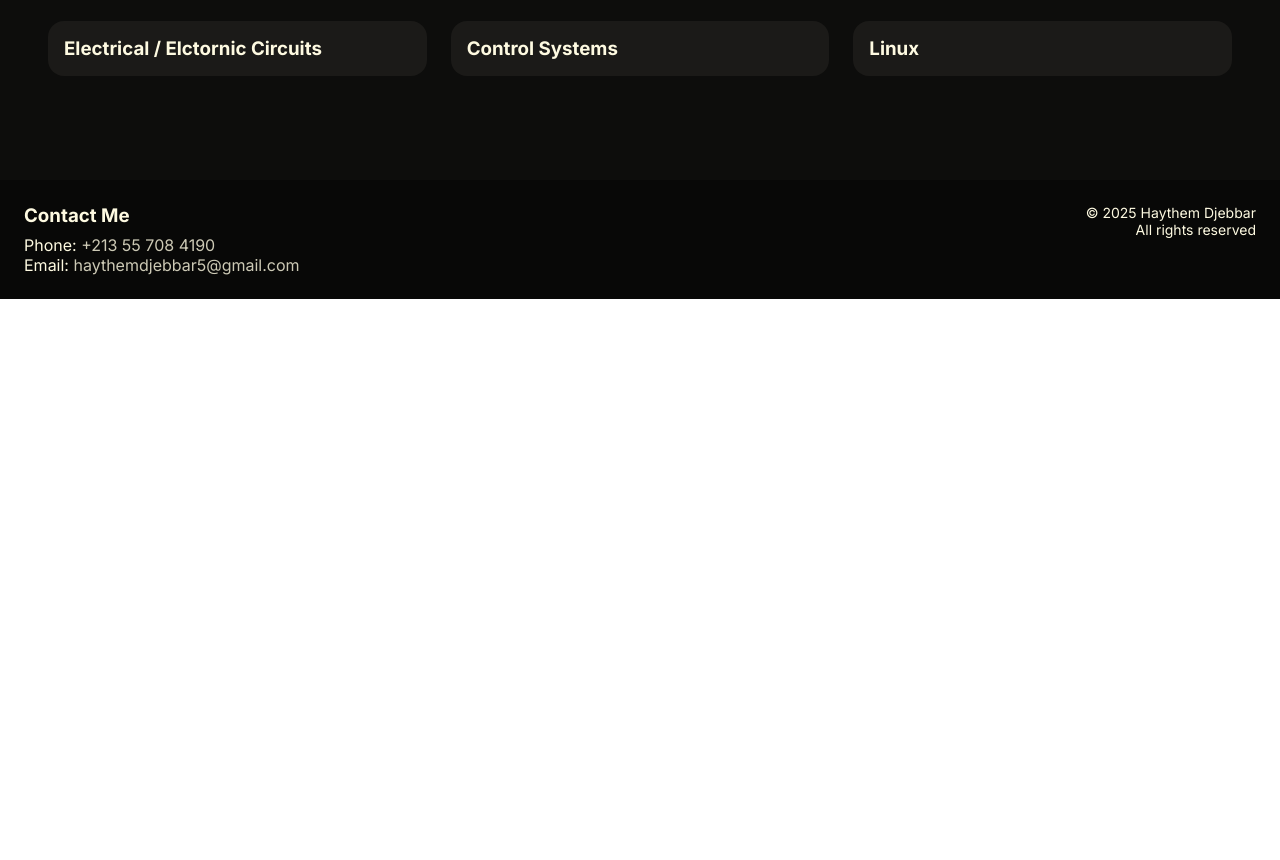
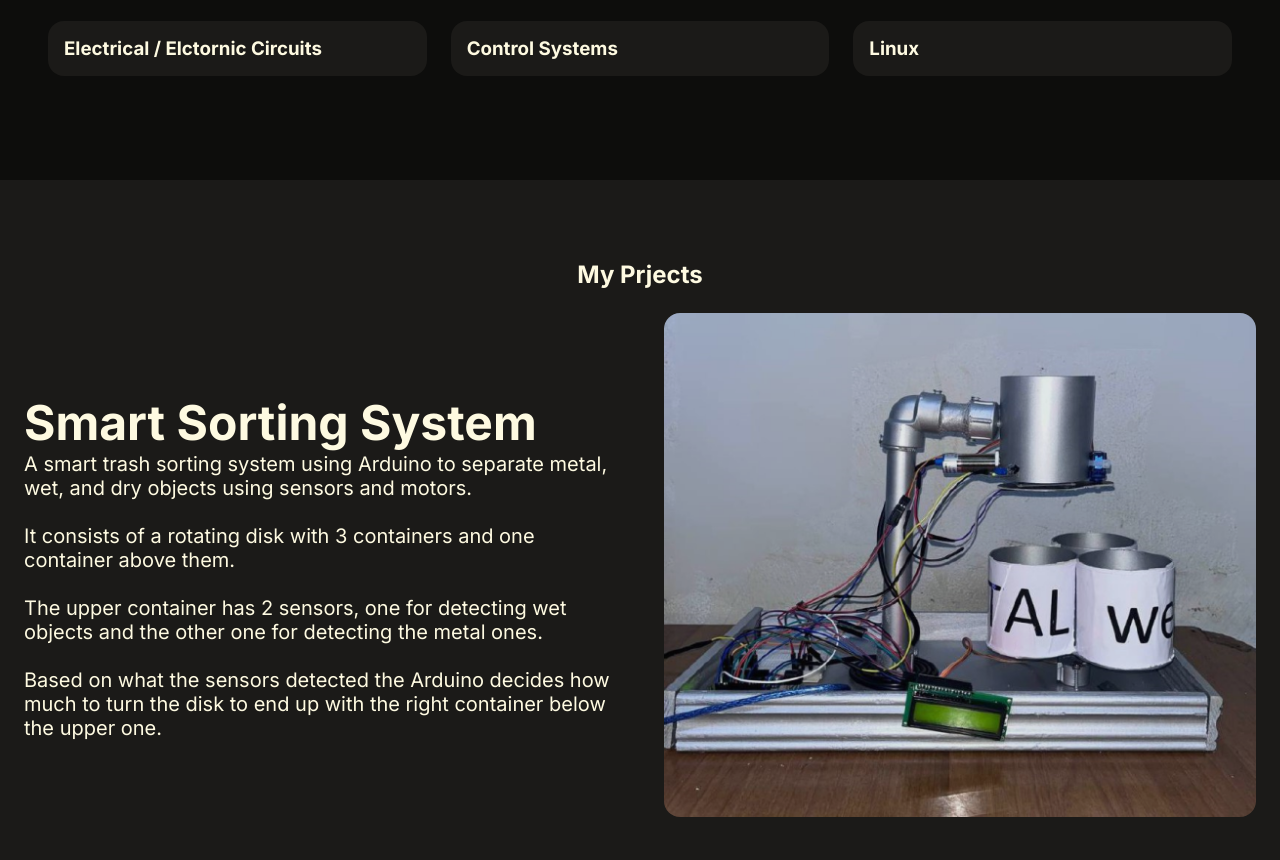
Before and after one commit to haythem-dj/webdev, a plain HTML site: page index.html in a window 1280 px wide. Shown: the part 1720-2580 px from the top of the page. Before the commit the page ends 2019 px from the top, so only its background shows below. Drawn offline with Linux system fonts and the light colour scheme.

Commit message:
Version 2

```diff
--- a/index.html
+++ b/index.html
@@ -90,7 +90,28 @@
           </li>
         </ul>
       </section>
-      <section id="contact"></section>
+      <section class="projects" id="projects">
+        <h1 class="card-title">My Prjects</h1>
+        <div class="card">
+          <div class="projects-content">
+            <h1 class="title">Smart Sorting System</h1>
+            <p class="text">
+              A smart trash sorting system using Arduino to separate metal, wet,
+              and dry objects using sensors and motors.<br /><br />
+              It consists of a rotating disk with 3 containers and one container
+              above them.<br /><br />
+              The upper container has 2 sensors, one for detecting wet objects
+              and the other one for detecting the metal ones.<br /><br />
+              Based on what the sensors detected the Arduino decides how much to
+              turn the disk to end up with the right container below the upper
+              one.
+            </p>
+          </div>
+          <div class="projects-image">
+            <img src="images/project.png" />
+          </div>
+        </div>
+      </section>
     </main>
     <footer class="footer">
       <div class="contact">
--- a/styles.css
+++ b/styles.css
@@ -160,6 +160,38 @@ section {
   gap: 8px;
 }
 
+.projects {
+  background-color: var(--color-secondary-light);
+  color: var(--color-primary);
+  display: flex;
+  flex-direction: column;
+  gap: 24px;
+  align-items: center;
+  width: 100%;
+  padding: 80px 24px;
+}
+
+.projects .card {
+  display: grid;
+  align-items: center;
+  grid-template-columns: 1fr 1fr;
+  gap: 48px;
+}
+
+.projects .card img {
+  width: 100%;
+  border-radius: 16px;
+  opacity: 0.9;
+}
+
+.projects .card .title {
+  font-size: 48px;
+}
+
+.projects .card .text {
+  font-size: 20px;
+}
+
 .footer {
   display: flex;
   justify-content: space-between;
```
Also changed, not shown: images/project.png (added).
